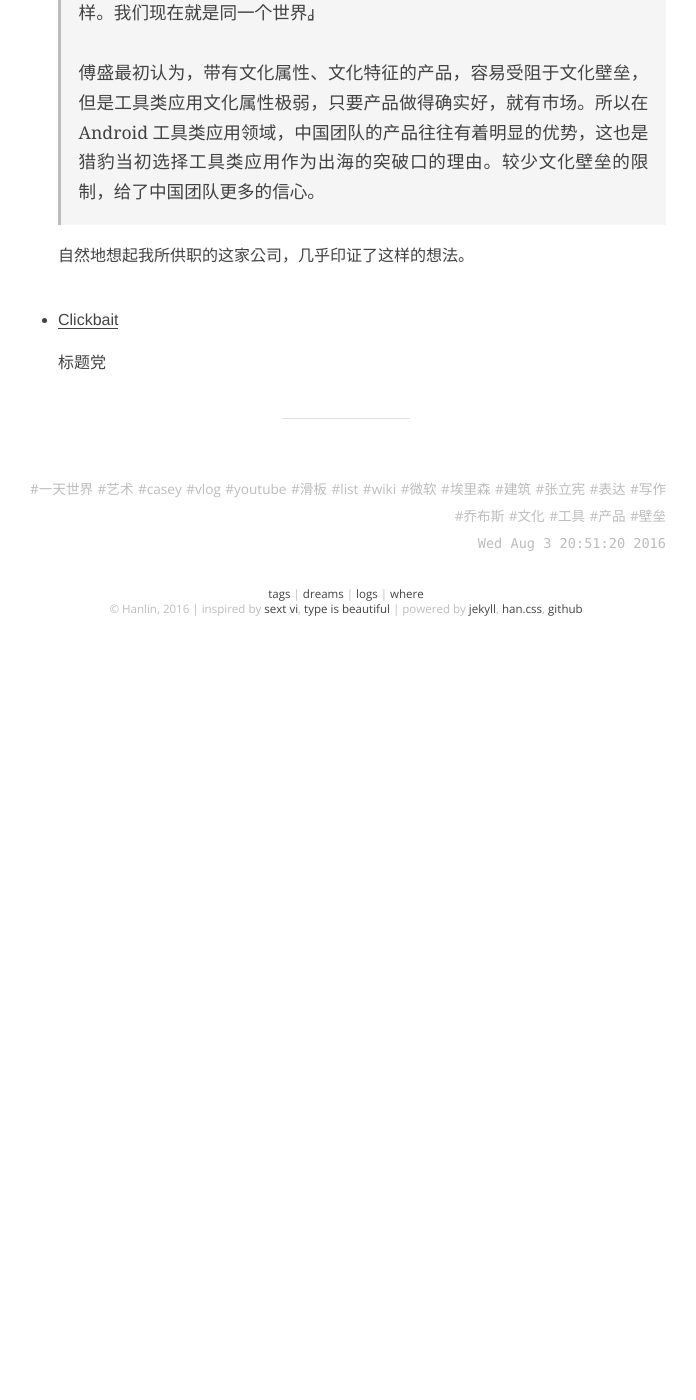
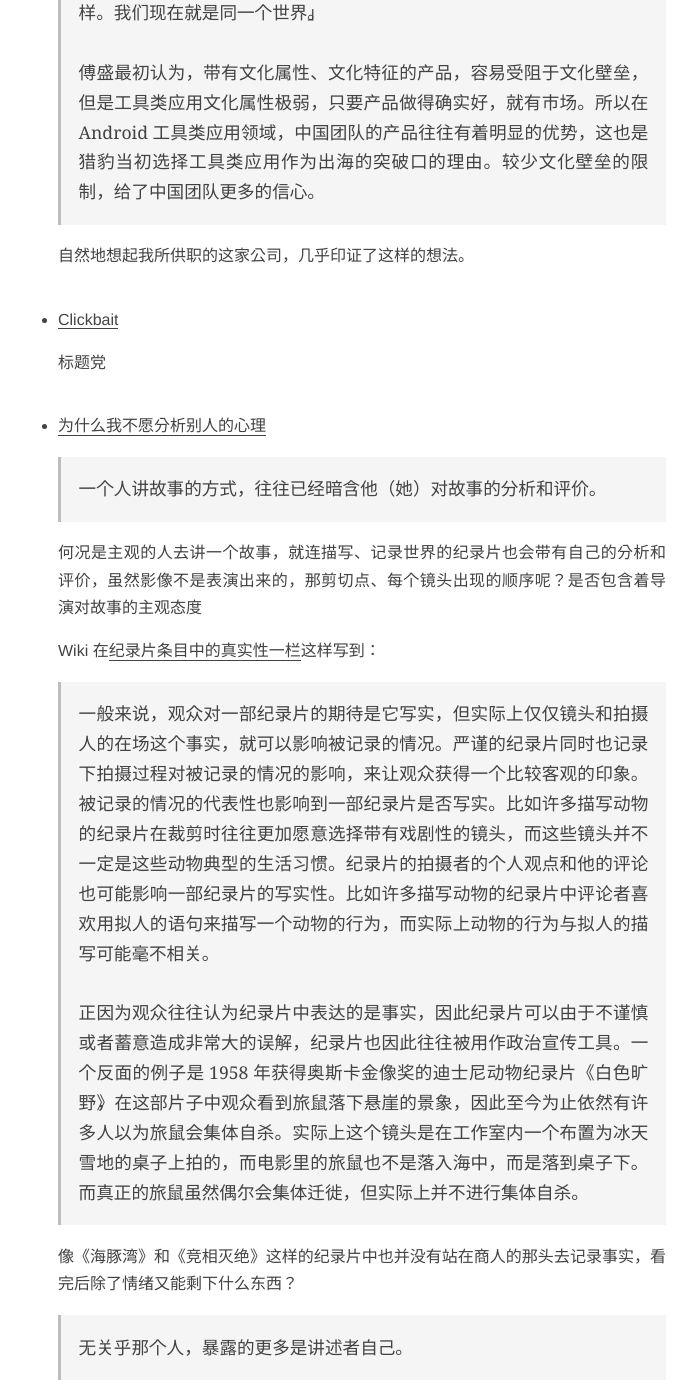
Before and after one commit to onion7878/word, a Jekyll site: the page built from _posts/logs/2016-04-11-31.md, in a window 1280 px wide and 1400 px high, scrolled down 1891 px. Shown: the whole window, without its empty margins (294-990 px from the left). Built offline with Jekyll 4.4.1, drawn with Linux system fonts in a browser that asks for light colours; before the commit the page ends 2521 px from its top, so only the background shows below that; some of the changed text lies outside the part shown.

Commit message:
add new item

```diff
--- a/_posts/logs/2016-04-11-31.md
+++ b/_posts/logs/2016-04-11-31.md
@@ -4,7 +4,7 @@ layout: post
 title:  2016 年 31 周
 date: 16-08-03 20:51:20
 categories: [log]
-tags: [一天世界, 艺术, casey, vlog, youtube, 滑板, list, wiki, 微软, 埃里森, 建筑, 张立宪, 表达, 写作, 乔布斯, 文化, 工具, 产品, 壁垒]
+tags: [一天世界, 艺术, casey, vlog, youtube, 滑板, list, wiki, 微软, 埃里森, 建筑, 张立宪, 表达, 写作, 乔布斯, 文化, 工具, 产品, 壁垒, 李松蔚, 心理分析, 纪录片, 不确定]
 
 ---
 
@@ -51,4 +51,25 @@ tags: [一天世界, 艺术, casey, vlog, youtube, 滑板, list, wiki, 微软,
 
 	标题党
 
----
+- [为什么我不愿分析别人的心理](http://mp.weixin.qq.com/s?__biz=MzA4NTI3NTkyNQ%3D%3D&idx=1&mid=2654002610&scene=0&sn=a1e9d7e05e18ca148fbfdda863d980b4)
+
+	> 一个人讲故事的方式，往往已经暗含他（她）对故事的分析和评价。
+
+	何况是主观的人去讲一个故事，就连描写、记录世界的纪录片也会带有自己的分析和评价，虽然影像不是表演出来的，那剪切点、每个镜头出现的顺序呢？是否包含着导演对故事的主观态度
+
+	Wiki 在[纪录片条目中的真实性一栏](https://zh.wikipedia.org/wiki/%E7%B4%80%E9%8C%84%E7%89%87#.E7.9C.9F.E5.AE.9E.E6.80.A7)这样写到：
+
+	> 一般来说，观众对一部纪录片的期待是它写实，但实际上仅仅镜头和拍摄人的在场这个事实，就可以影响被记录的情况。严谨的纪录片同时也记录下拍摄过程对被记录的情况的影响，来让观众获得一个比较客观的印象。被记录的情况的代表性也影响到一部纪录片是否写实。比如许多描写动物的纪录片在裁剪时往往更加愿意选择带有戏剧性的镜头，而这些镜头并不一定是这些动物典型的生活习惯。纪录片的拍摄者的个人观点和他的评论也可能影响一部纪录片的写实性。比如许多描写动物的纪录片中评论者喜欢用拟人的语句来描写一个动物的行为，而实际上动物的行为与拟人的描写可能毫不相关。
+	<br>
+	<br>
+	正因为观众往往认为纪录片中表达的是事实，因此纪录片可以由于不谨慎或者蓄意造成非常大的误解，纪录片也因此往往被用作政治宣传工具。一个反面的例子是1958年获得奥斯卡金像奖的迪士尼动物纪录片《白色旷野》，在这部片子中观众看到旅鼠落下悬崖的景象，因此至今为止依然有许多人以为旅鼠会集体自杀。实际上这个镜头是在工作室内一个布置为冰天雪地的桌子上拍的，而电影里的旅鼠也不是落入海中，而是落到桌子下。而真正的旅鼠虽然偶尔会集体迁徙，但实际上并不进行集体自杀。
+
+	像《海豚湾》和《竞相灭绝》这样的纪录片中也并没有站在商人的那头去记录事实，看完后除了情绪又能剩下什么东西？
+
+	> 无关乎那个人，暴露的更多是讲述者自己。
+
+	相比之下我更偏好《悲兮魔獸》这样的纪录片
+
+	---
+
+	> 我们就是因为无法真正“确定”别人的想法，同时又有着太多“猜测”，才觉得需要旁观者的指点。但我们能得到的永远都是猜测，我们不敢相信，又不敢不信。
```
